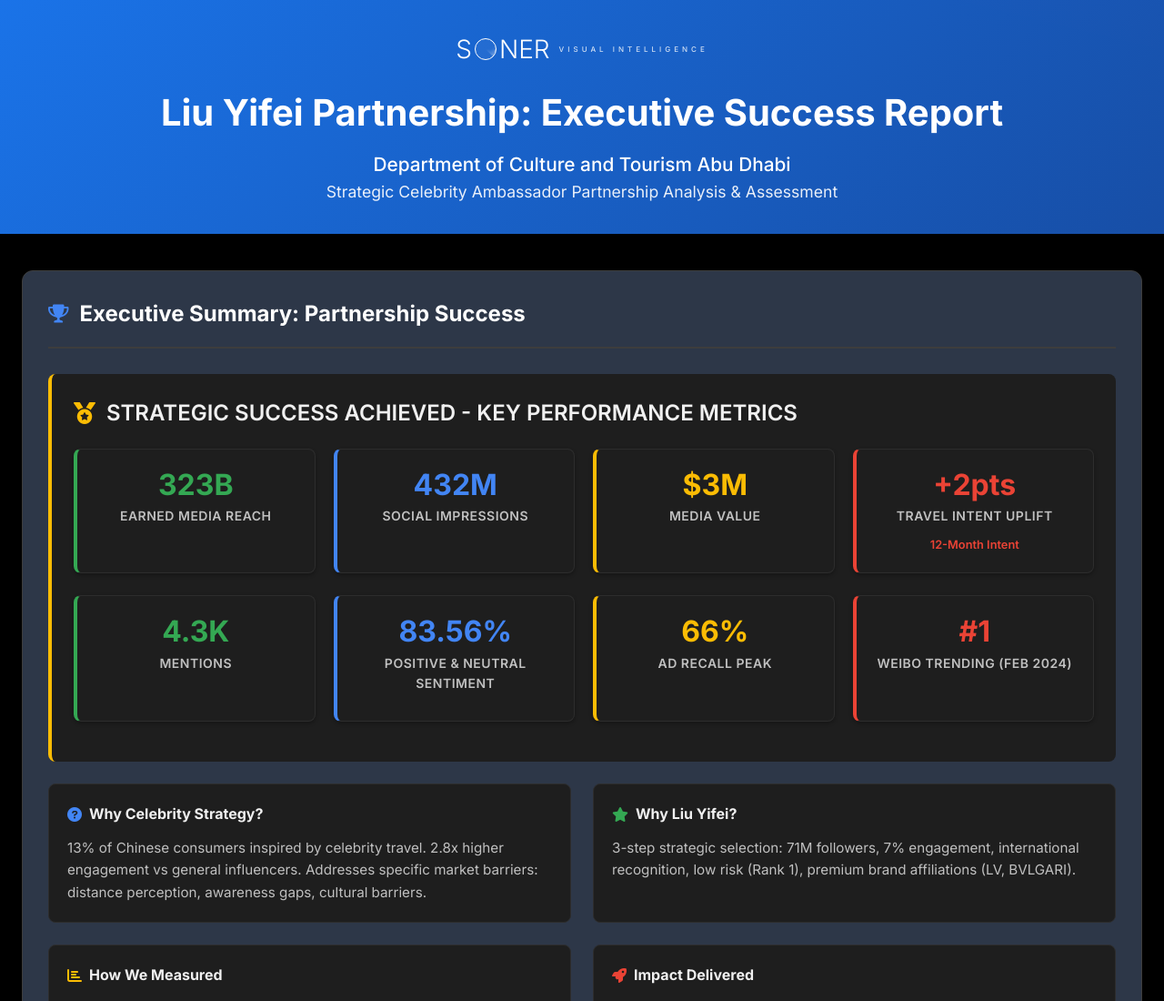
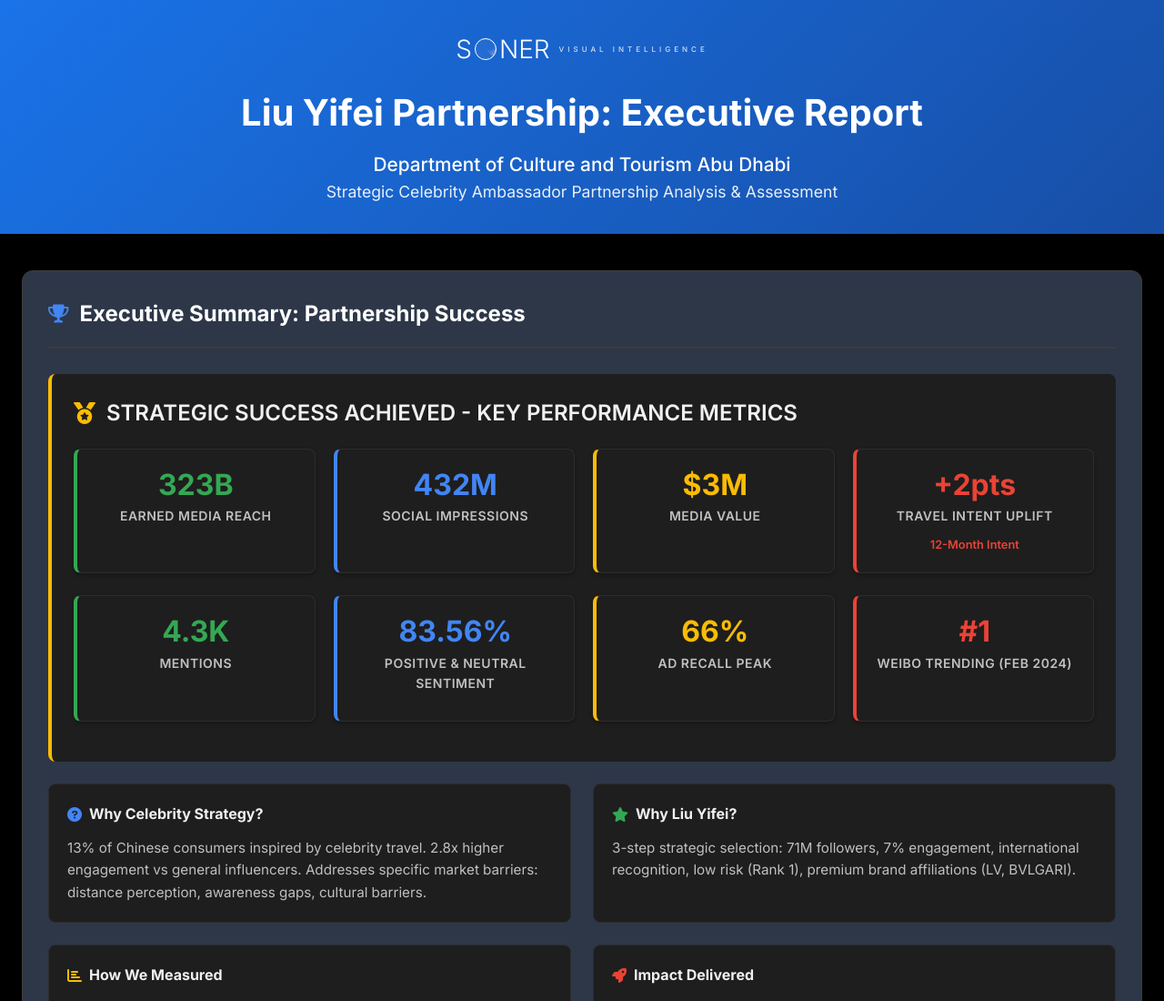
Before and after one commit to studiorns/Liu-Yifei-Partnership, a plain HTML site: page index.html in a window 1280 px wide. Shown: the top 1100 px of the page at 91% size. Drawn offline with nearby package versions, Linux system fonts and the light colour scheme.

Commit message:
Add files via upload

```diff
--- a/index.html
+++ b/index.html
@@ -1195,7 +1195,7 @@
                     <span class="soner-tagline">Visual Intelligence</span>
                 </div>
             </div>
-            <h1>Liu Yifei Partnership: Executive Success Report</h1>
+            <h1>Liu Yifei Partnership: Executive Report</h1>
             <h2 style="font-size: 1.3rem; margin-top: 5px; font-weight: 500;">Department of Culture and Tourism Abu Dhabi</h2>
             <p>Strategic Celebrity Ambassador Partnership Analysis & Assessment</p>
         </div>
```
